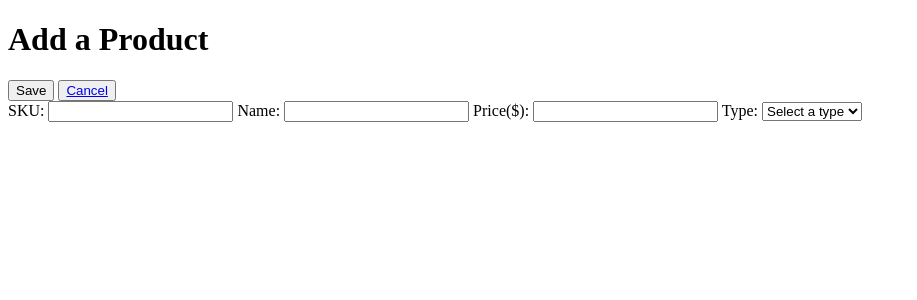
After one commit to OROBA5/CRUD-PHP-1, a PHP site: page /addProduct.html in a window 1280 px wide. The commit adds this page. Shown: the top 300 px of the page, without its empty margins (0-917 px from the left). Run offline with PHP 8.4, Linux system fonts and the light colour scheme.

Commit message:
01.06 update

```diff
--- a/Product/addproduct.php
+++ b/Product/addproduct.php
@@ -26,7 +26,9 @@ if ($_SERVER["REQUEST_METHOD"] === "POST") {
 
     if ($product instanceof Product) {
         $product->save();
-        echo ucfirst($type) . " saved successfully!";
+
+        // Redirect back to the listProducts.php page after deletion
+        header("Location: ../index.php");
     } else {
         echo "Invalid product type!";
     }
--- a/Product/book.php
+++ b/Product/book.php
@@ -61,7 +61,7 @@ class Book extends Product {
         parent::delete(); // Call the delete method from the parent class (Product)
     } */
 
-    public function deleteSpecificRow()
+    public function delete()
     {
         $database = new Database('localhost', 'root', '', 'juniordev.liga.lomakina');
         $connection = $database->getConnection();
@@ -72,10 +72,6 @@ class Book extends Product {
         $productId = $this->getId();
         $stmt->bind_param("i", $productId);
         $stmt->execute();
-    }
-
-    public function delete()
-    {
         parent::delete(); // Call the delete method from the parent class (Product)
     }
 
--- a/Product/listproducts.php
+++ b/Product/listproducts.php
@@ -1,6 +1,6 @@
 <?php
 
-include '../database.php';
+include './database.php';
 include 'product.php';
 include 'book.php';
 include 'dvd.php';
--- /dev/null
+++ b/addProduct.html
@@ -0,0 +1,58 @@
+<!DOCTYPE html>
+<html>
+<head>
+    <title>Add a product</title>
+    <link rel="stylesheet" type="text/css" href="index.css">
+    <script src="https://code.jquery.com/jquery-3.6.0.min.js"></script> <!-- Include jQuery library -->
+    <script src="index.js"></script>
+</head>
+<body>
+    <form method="post" action="./Product/addproduct.php" onsubmit="return validateForm(event);">
+
+        <div>
+            <h1> Add a Product</h1>
+            <input type="submit" value="Save">
+            <button><a href="./index.php">Cancel</a></button>
+        </div>
+
+        <div id="warning" style="color: red; display: none;"></div>
+
+        <label for="sku">SKU:</label>
+        <input type="text" name="sku" id="sku" >
+
+        <label for="name">Name:</label>
+        <input type="text" name="name" id="name" >
+
+        <label for="price">Price($):</label>
+        <input type="text" name="price" id="price" >
+
+        <label for="type">Type:</label>
+        <select id="type" name="type" required>
+            <option value="">Select a type</option>
+            <option value="book">Book</option>
+            <option value="dvd">DVD</option>
+            <option value="furniture">Furniture</option>
+        </select>
+
+        <div id="book-fields" class="hidden">
+            <label for="weight">Weight:</label>
+            <input type="text" id="weight" name="weight">
+        </div>
+
+        <div id="dvd-fields" class="hidden">
+            <label for="size">Size:</label>
+            <input type="text" id="size" name="size">
+        </div>
+
+        <div id="furniture-fields" class="hidden">
+            <label for="height">Height:</label>
+            <input type="text" id="height" name="height">
+
+            <label for="width">Width:</label>
+            <input type="text" id="width" name="width">
+
+            <label for="length">Length:</label>
+            <input type="text" id="length" name="length">
+        </div>
+    </form>
+</body>
--- /dev/null
+++ b/index.css
@@ -0,0 +1,3 @@
+.hidden {
+    display: none;
+}
--- a/index.js
+++ b/index.js
@@ -1,22 +1,120 @@
 $(document).ready(function() {
-    // Show/hide additional fields based on selected type
-    $('#type').change(function() {
-      var type = $(this).val();
+  // Show/hide additional fields based on selected type
+  $('#type').change(function() {
+    var selectedType = $(this).val();
 
-      // Define object with keys as types and values as field IDs
-      var fieldIDs = {
-        'book': '#book-fields',
-        'dvd': '#dvd-fields',
-        'furniture': '#furniture-fields'
-      };
+    // Hide all dynamic fields
+    $('#book-fields, #dvd-fields, #furniture-fields').addClass('hidden');
 
-      // Hide all additional fields initially
-      $('.hidden').hide();
+    // Show fields based on the selected type
+    if (selectedType === 'book') {
+      $('#book-fields').removeClass('hidden');
+    } else if (selectedType === 'dvd') {
+      $('#dvd-fields').removeClass('hidden');
+    } else if (selectedType === 'furniture') {
+      $('#furniture-fields').removeClass('hidden');
+    }
+  });
 
-      // Show additional fields based on selected type
-      if (fieldIDs[type]) {
-        $(fieldIDs[type]).show();
+  // SKU field change event
+  $('#sku').change(function() {
+    var sku = $(this).val();
+    var warningDiv = $('#warning');
+
+    // Check if SKU is empty
+    if (sku === "") {
+      warningDiv.text("SKU field is required");
+      warningDiv.show();
+      return;
+    }
+
+    // Make an AJAX request to check if the SKU is already used
+    $.ajax({
+      url: './Product/checkSku.php', // Replace with the actual URL for checking SKU
+      type: 'POST',
+      data: { sku: sku },
+      success: function(response) {
+        var responseData = JSON.parse(response);
+
+        if (responseData.status === "exists") {
+          warningDiv.text("SKU is already used for a different product");
+          warningDiv.show();
+        } else {
+          warningDiv.hide();
+        }
+      },
+
+      error: function() {
+        warningDiv.text("Error occurred while checking SKU");
+        warningDiv.show();
       }
     });
+  });
+}); // <-- Closing bracket for $(document).ready() function
 
-  });
+
+
+function validateForm() {
+
+  var type = document.getElementById("type").value;
+  var warningDiv = document.getElementById("warning");
+
+  // Check if type is selected
+  if (type === "") {
+    warningDiv.textContent = "Please select a type";
+    warningDiv.style.display = "block";
+    return false;
+  }
+
+  // Check SKU, Name, and Price fields
+  var sku = document.getElementById("sku").value;
+  var name = document.getElementById("name").value;
+  var price = document.getElementById("price").value;
+
+  if (sku === "" || name === "" || price === "") {
+    warningDiv.textContent = "SKU, Name, and Price fields are required";
+    warningDiv.style.display = "block";
+    return false;
+  }
+
+  // Check if price is a valid number
+  if (isNaN(parseFloat(price))) {
+    warningDiv.textContent = "Please, provide the data of indicated type";
+    warningDiv.style.display = "block";
+    return false;
+  }
+
+  // Check required fields based on type
+  if (type === "book") {
+    var weight = document.getElementById("weight").value;
+    if (weight !== "" && isNaN(parseFloat(weight))) {
+      warningDiv.textContent = "Please, provide the data of indicated type";
+      warningDiv.style.display = "block";
+      return false;
+    }
+  } else if (type === "dvd") {
+    var size = document.getElementById("size").value;
+    if (size !== "" && isNaN(parseFloat(size))) {
+      warningDiv.textContent = "Please, provide the data of indicated type";
+      warningDiv.style.display = "block";
+      return false;
+    }
+  } else if (type === "furniture") {
+    var height = document.getElementById("height").value;
+    var width = document.getElementById("width").value;
+    var length = document.getElementById("length").value;
+
+    if (
+      (height !== "" && isNaN(parseFloat(height))) ||
+      (width !== "" && isNaN(parseFloat(width))) ||
+      (length !== "" && isNaN(parseFloat(length)))
+    ) {
+      warningDiv.textContent = "Please, provide the data of indicated type";
+      warningDiv.style.display = "block";
+      return false;
+    }
+  }
+
+  warningDiv.style.display = "none"; // Hide the warning div if all validations pass
+  return true; // Submit the form if all validations pass
+}
--- a/views/listProduct.php
+++ b/index.php
@@ -1,6 +1,6 @@
 <?php
 
-include '../Product/listproducts.php';
+include './Product/listproducts.php';
 
 $database = new Database('localhost', 'root', '', 'juniordev.liga.lomakina');
 
@@ -12,7 +12,8 @@ $listProducts = new ListProducts($database);
 ?>
 
 <div>
-    <form method="POST" action="../Product/deleteProducts.php">
+    <button><a href="./addProduct.html">Add</a></button>
+    <form method="POST" action="./Product/deleteProducts.php">
     <input type="submit" value="Delete Selected Products">
         <?php
         // Step 3: Get the products
```
Also changed, not shown: Product/deleteProducts.php (+4 -5 lines), Product/dvd.php (+2 -5 lines), Product/furniture.php (+3 -6 lines), views/addProduct.html (deleted, +0 -57 lines).
